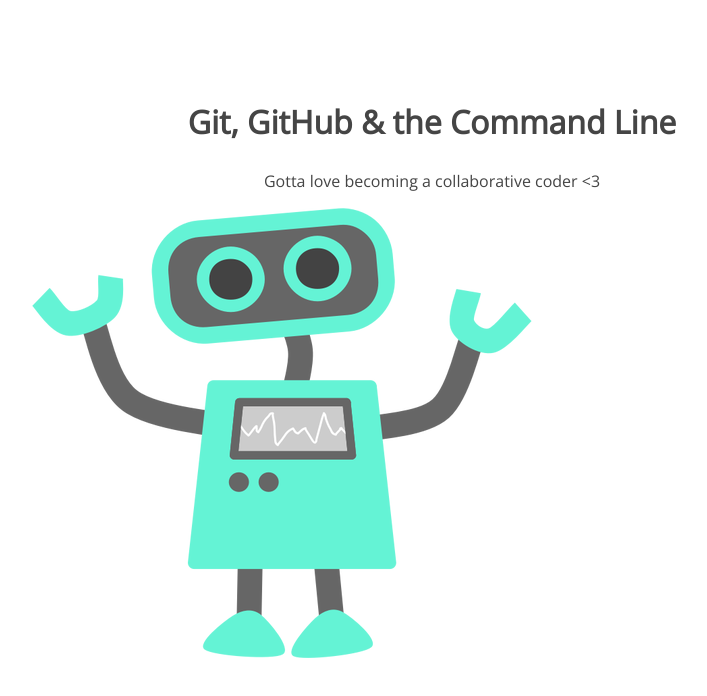
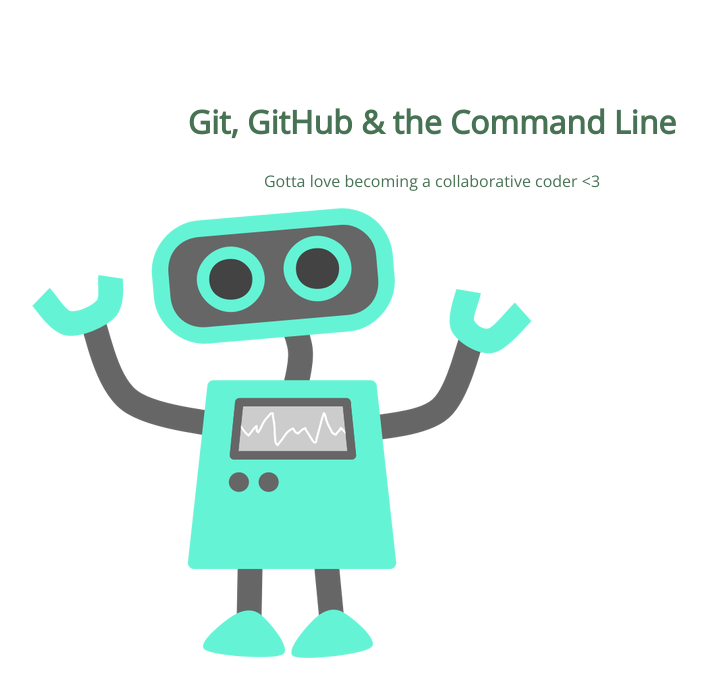
Before and after one commit to dhutchings3/105-project, a plain HTML site: page index.html in a window 1280 px wide. Shown: the whole page, without its empty margins (208-915 px from the left). Drawn offline with nearby package versions, Linux system fonts and the light colour scheme.

Commit message:
h1 color change

```diff
--- a/css/style.css
+++ b/css/style.css
@@ -5,7 +5,7 @@
 section h1,
 section p {
 	text-align: center;
-	color: #454545;
+	color: #477354;
 }
 section h1 {
 	font: 32px 'Open Sans';
```
